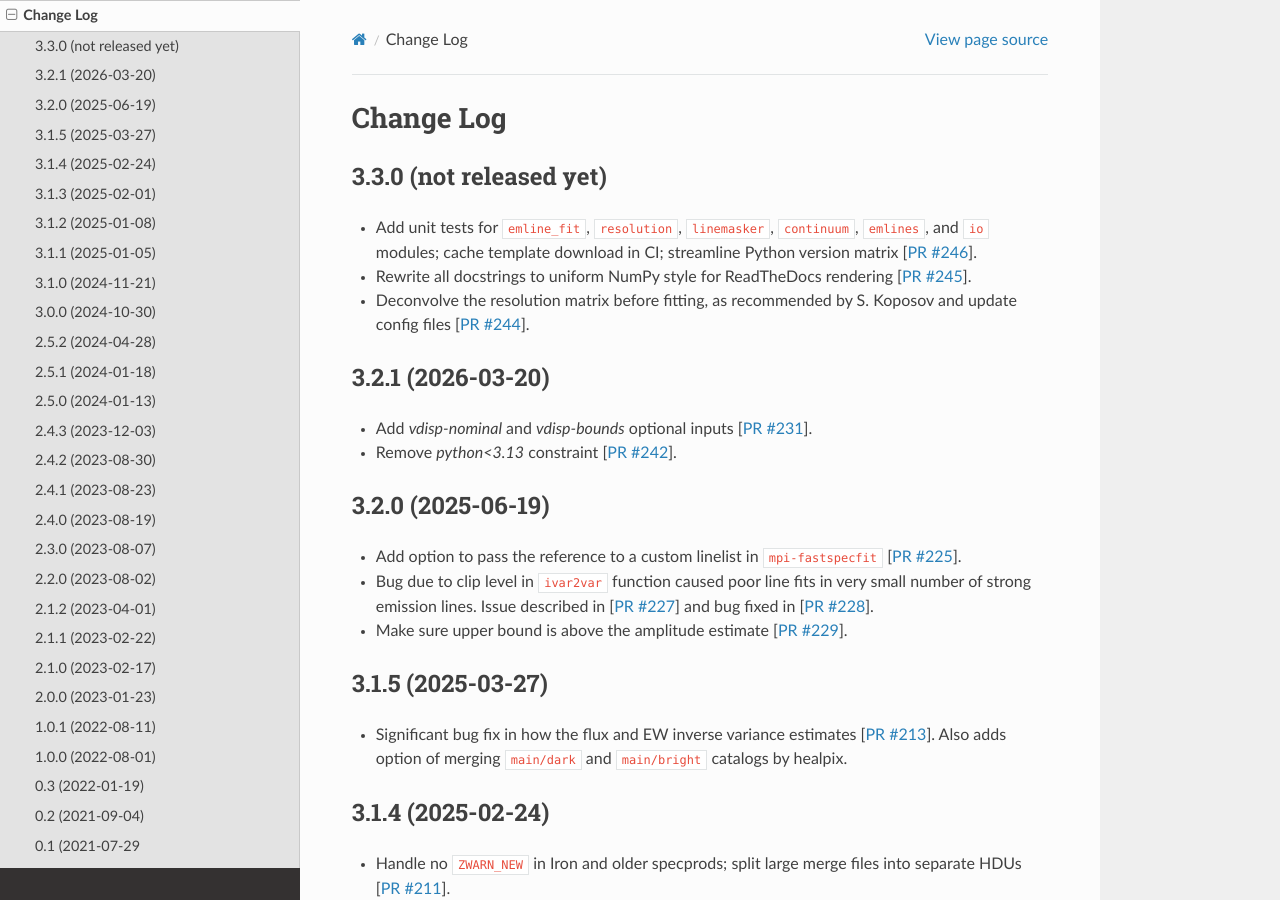
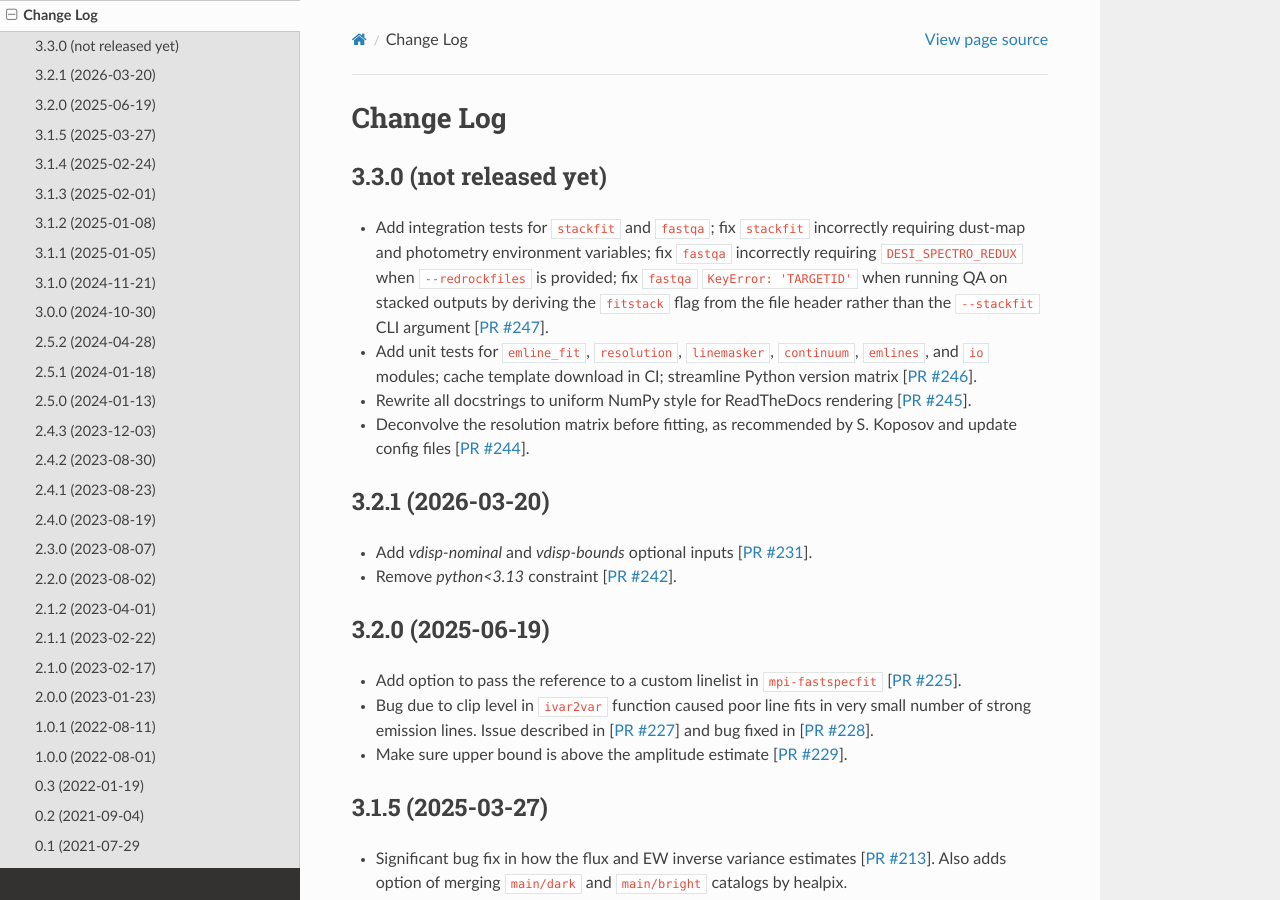
Before and after one commit to desihub/fastspecfit, a Sphinx documentation site: the page built from doc/changes.rst, in a window 1280 px wide and 900 px high. Built offline with Sphinx 7.4.7 and the Read the Docs theme 3.1.0, drawn with Linux system fonts in a browser that asks for light colours.

Commit message:
Add PR #247 to change log [ci skip]

```diff
--- a/doc/changes.rst
+++ b/doc/changes.rst
@@ -5,6 +5,12 @@ Change Log
 3.3.0 (not released yet)
 ------------------------
 
+* Add integration tests for ``stackfit`` and ``fastqa``; fix ``stackfit``
+  incorrectly requiring dust-map and photometry environment variables; fix
+  ``fastqa`` incorrectly requiring ``DESI_SPECTRO_REDUX`` when
+  ``--redrockfiles`` is provided; fix ``fastqa`` ``KeyError: 'TARGETID'``
+  when running QA on stacked outputs by deriving the ``fitstack`` flag from
+  the file header rather than the ``--stackfit`` CLI argument [`PR #247`_].
 * Add unit tests for ``emline_fit``, ``resolution``, ``linemasker``, ``continuum``,
   ``emlines``, and ``io`` modules; cache template download in CI; streamline
   Python version matrix [`PR #246`_].
@@ -12,6 +18,7 @@ Change Log
 * Deconvolve the resolution matrix before fitting, as recommended
   by S. Koposov and update config files [`PR #244`_].
 
+.. _`PR #247`: https://github.com/desihub/fastspecfit/pull/247
 .. _`PR #246`: https://github.com/desihub/fastspecfit/pull/246
 .. _`PR #245`: https://github.com/desihub/fastspecfit/pull/245
 .. _`PR #244`: https://github.com/desihub/fastspecfit/pull/244
```
